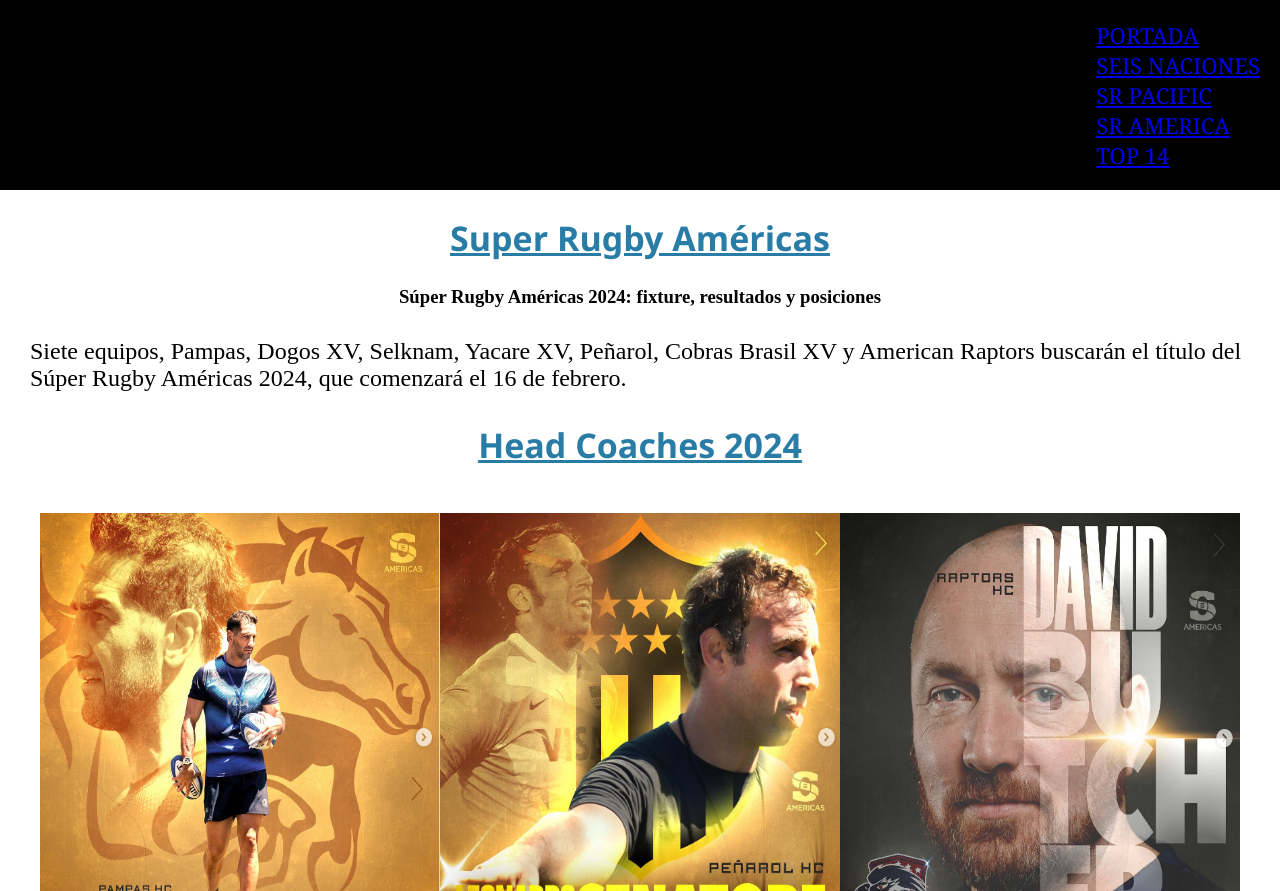
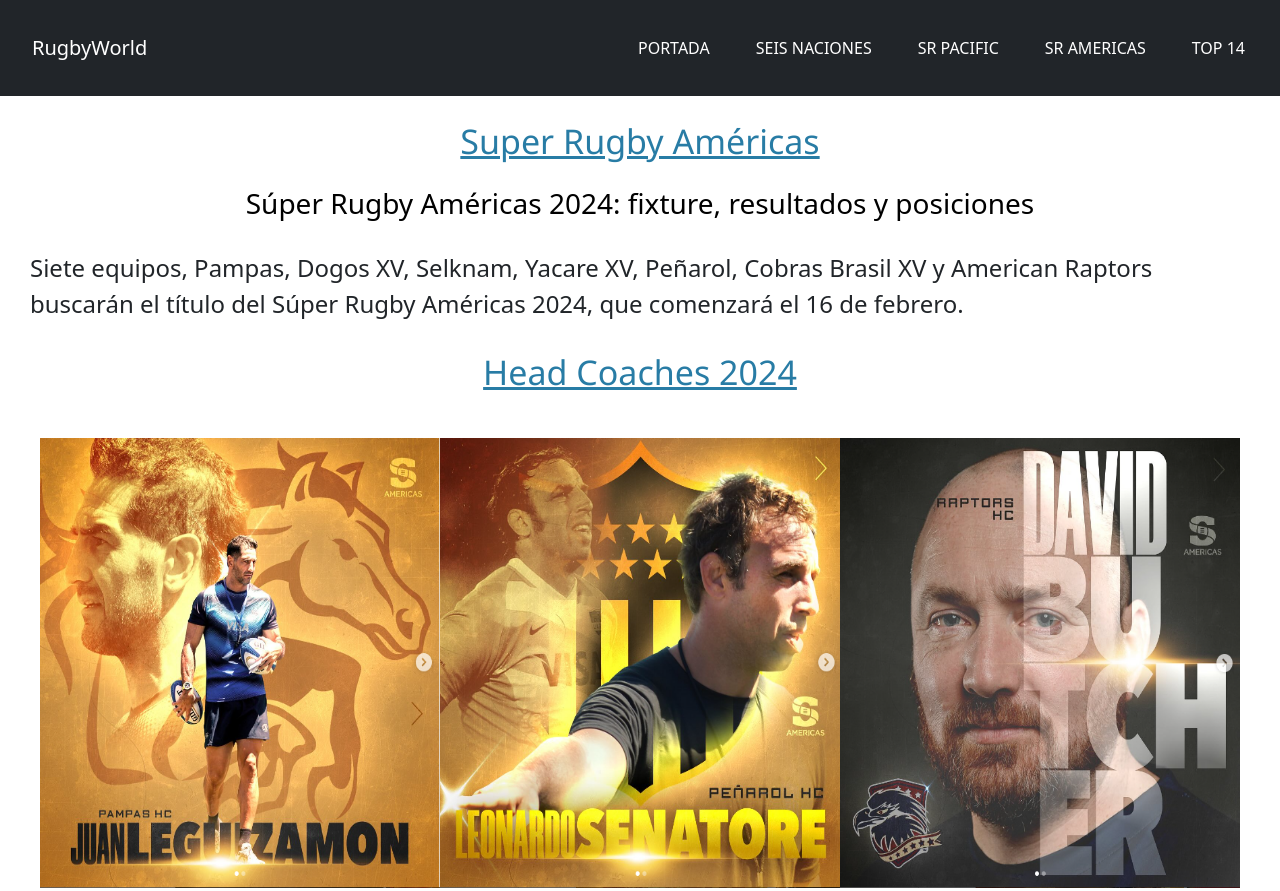
Before and after one commit to montu52/RugbyWorld, a plain HTML site: page pages/seamerica.html in a window 1280 px wide. Shown: the top 891 px of the page. Drawn offline with nearby package versions, Linux system fonts and the light colour scheme.

Commit message:
Acomodando el resto de la web

```diff
--- a/pages/seamerica.html
+++ b/pages/seamerica.html
@@ -3,22 +3,47 @@
 <head>
     <meta charset="UTF-8">
     <meta name="viewport" content="width=device-width, initial-scale=1.0">
+    <!-- BS Inicia -->
+    <link href="https://cdn.jsdelivr.net/npm/bootstrap@5.2.3/dist/css/bootstrap.min.css" rel="stylesheet"
+        integrity="sha384-rbsA2VBKQhggwzxH7pPCaAqO46MgnOM80zW1RWuH61DGLwZJEdK2Kadq2F9CUG65" crossorigin="anonymous">
+    <!-- BS Termina -->
+    <link rel="shortcut icon" href="../image/ICONN.png" type="image/x-icon">
+    <link rel="stylesheet" href="https://cdnjs.cloudflare.com/ajax/libs/font-awesome/6.5.1/css/all.min.css"
+        integrity="sha512-DTOQO9RWCH3ppGqcWaEA1BIZOC6xxalwEsw9c2QQeAIftl+Vegovlnee1c9QX4TctnWMn13TZye+giMm8e2LwA=="
+        crossorigin="anonymous" referrerpolicy="no-referrer" />
     <link rel="stylesheet" href="../estilos.css">
-    <title>SR AMERICAS</title>
+    <title>Rugby World</title>
 </head>
 <body>
-    <header>
-        <div class="logo">Rugby <span>World</span></div>
-        <nav class="barra">
-            <ul>
-                <li><a href="../index.html">PORTADA</a></li>
-                <li><a href="./SEISNACIONES.html">SEIS NACIONES</a></li>
-                <li><a href="./SRPACIFIC.html">SR PACIFIC</a></li>
-                <li><a href="#">SR AMERICA</a></li>
-                <li><a href="./TOP14.html">TOP 14</a></li>
-            </ul>
-        </nav>
-    </header>
+    <!-- Navbar inicia -->
+    <nav class="navbar navbar-expand-sm bg-dark navbar-dark">
+        <div class="container-fluid">
+            <a class="navbar-brand" href="#">Rugby<span>World</span></a>
+            <button class="navbar-toggler" type="button" data-bs-toggle="collapse" data-bs-target="#collapsibleNavbar">
+                <span class="navbar-toggler-icon"></span>
+            </button>
+            <div class="collapse navbar-collapse" id="collapsibleNavbar">
+                <ul class="navbar-nav">
+                    <li class="nav-item">
+                        <a class="nav-link" href="../index.html">PORTADA</a>
+                    </li>
+                    <li class="nav-item">
+                        <a class="nav-link" href="./seisnaciones.html">SEIS NACIONES</a>
+                    </li>
+                    <li class="nav-item">
+                        <a class="nav-link" href="./srpacific.html">SR PACIFIC</a>
+                    </li>
+                    <li class="nav-item">
+                        <a class="nav-link" href="./seamerica.html">SR AMERICAS</a>
+                    </li>
+                    <li class="nav-item">
+                        <a class="nav-link" href="./top14.html">TOP 14</a>
+                    </li>
+                </ul>
+            </div>
+        </div>
+    </nav>
+    <!-- Navbar termina -->
     <h2>Super Rugby Américas</h2>
     <h3>Súper Rugby Américas 2024: fixture, resultados y posiciones</h3>
     <p class="rugbya">Siete equipos, Pampas, Dogos XV, Selknam, Yacare XV, Peñarol, Cobras Brasil XV y American Raptors buscarán el título del Súper Rugby Américas 2024, que comenzará el 16 de febrero.</p>
@@ -37,5 +62,12 @@
         <img src="../image/belkman.png" alt="Hrad Coach Selknam Rugby" height="450px" width="400px">
     </div>
     <h2>FIXTURE</h2>
+
+
+
+
+    <script src="https://cdn.jsdelivr.net/npm/bootstrap@5.2.3/dist/js/bootstrap.bundle.min.js"
+        integrity="sha384-kenU1KFdBIe4zVF0s0G1M5b4hcpxyD9F7jL+jjXkk+Q2h455rYXK/7HAuoJl+0I4" crossorigin="anonymous">
+    </script>
 </body>
 </html>
```
Also changed, not shown: pages/seisnaciones.html (+3 -3 lines), pages/srpacific.html (+83 -50 lines), pages/top14.html (+43 -14 lines).
